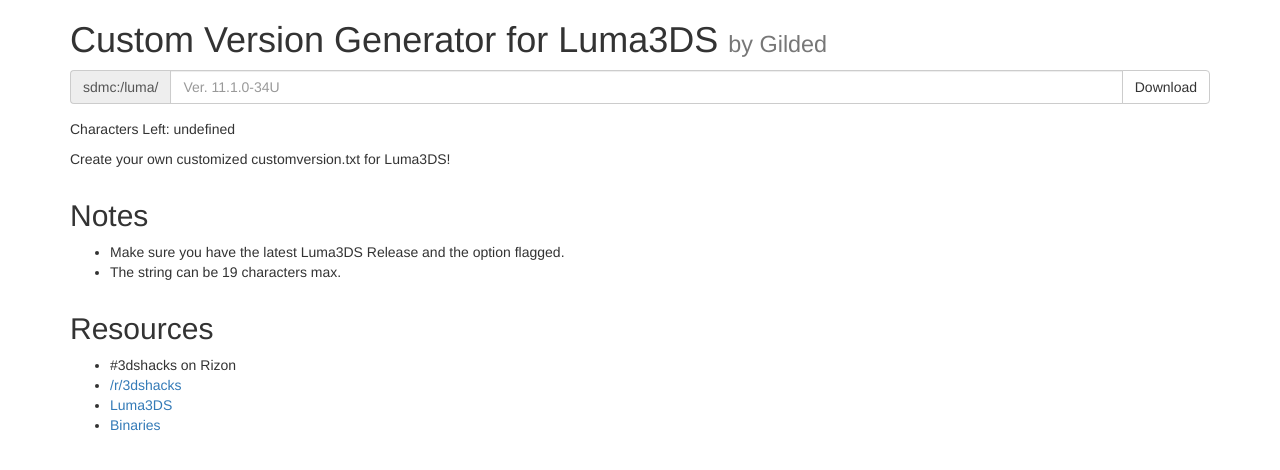
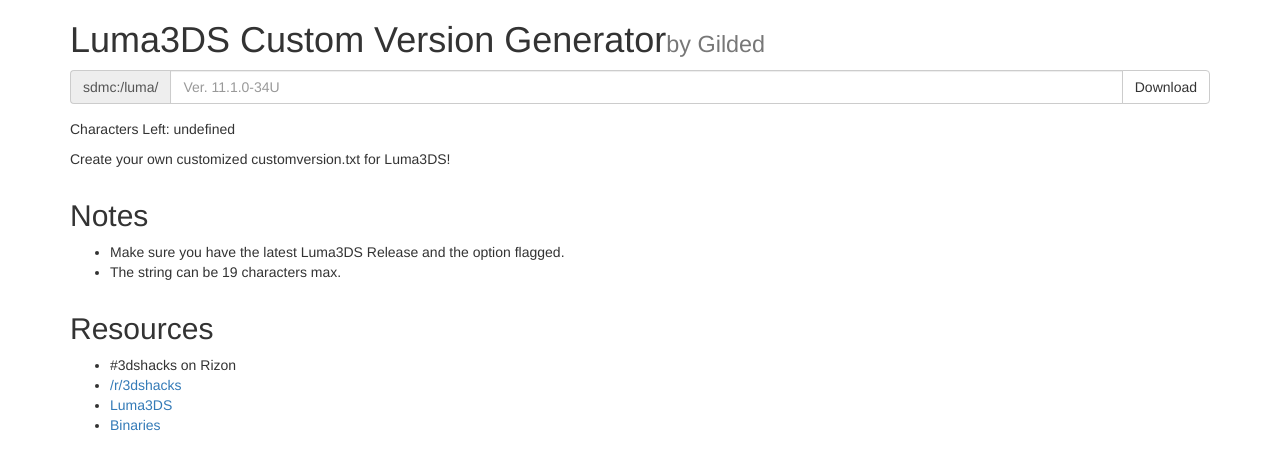
Before and after one commit to Gildedboy/Custom-Version-Generator, a plain HTML site: page index.html in a window 1280 px wide. Drawn offline with nearby package versions, Linux system fonts and the light colour scheme.

Commit message:
cambio de nombre

```diff
--- a/customversions.html
+++ b/index.html
@@ -12,7 +12,7 @@
     <div id="content" class="container">
       <div class="row">
         <div class="col-xs-12">
-          <h1>Custom Version Generator for Luma3DS <small>by Gilded</small></h1>
+          <h1>Luma3DS Custom Version Generator<small>by Gilded</small></h1>
         </div>
       </div>
 	<div class="row">
```
